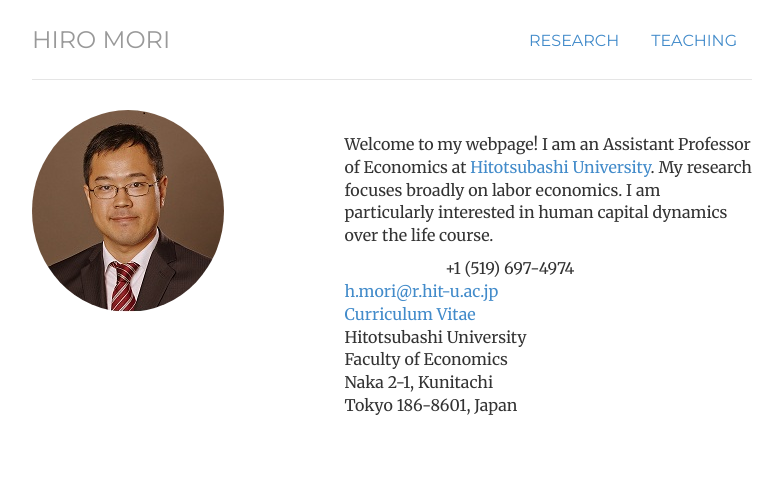
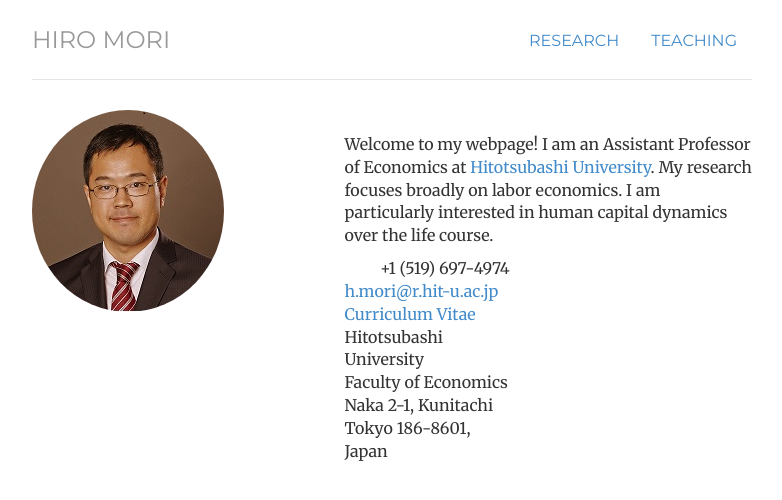
Before and after one commit to morihiroaki/morihiroaki.github.io, a Jekyll site: the page built from index.html, in a window 1280 px wide. Shown: the top 500 px of the page, without its empty margins (248-1030 px from the left). Built offline with Jekyll 4.4.1, drawn with Linux system fonts in a browser that asks for light colours.

Commit message:
Update index.html

```diff
--- a/index.html
+++ b/index.html
@@ -19,7 +19,7 @@
 
 
        <div class='row'>
-                      <div class='col-sm-4 text-center'>
+                      <div class='col-sm-3 text-center'>
             <div class="box text-left">
 
             <div class="contact-item">
```
